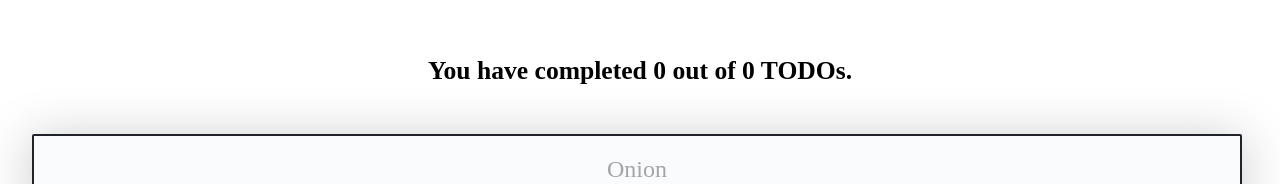
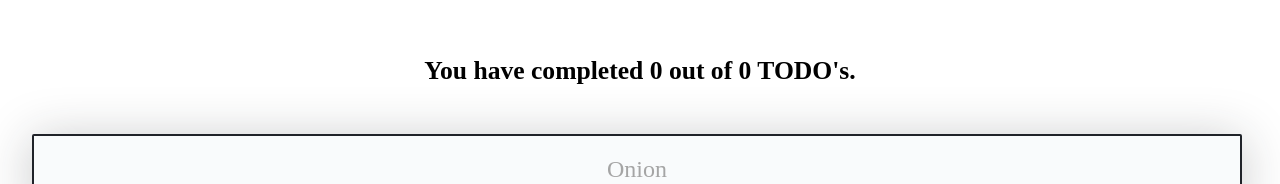
Before and after one commit to YuneidyC/todo-app, a React (Create React App) app: page / in a window 1280 px wide. Shown: the top 184 px of the page. Built offline with nearby package versions, Linux system fonts and the light colour scheme.

Commit message:
Fix typo

```diff
--- a/src/components/TodoCounter.js
+++ b/src/components/TodoCounter.js
@@ -6,7 +6,7 @@ function TodoCounter() {
     const { totalTodos, completedTodos } = React.useContext(TodoContext);
     return (
         <h2 className="TodoCounter">
-            You have completed {completedTodos} out of {totalTodos} TODOs.
+            You have completed {completedTodos} out of {totalTodos} TODO's.
         </h2>
     );
 }
```
